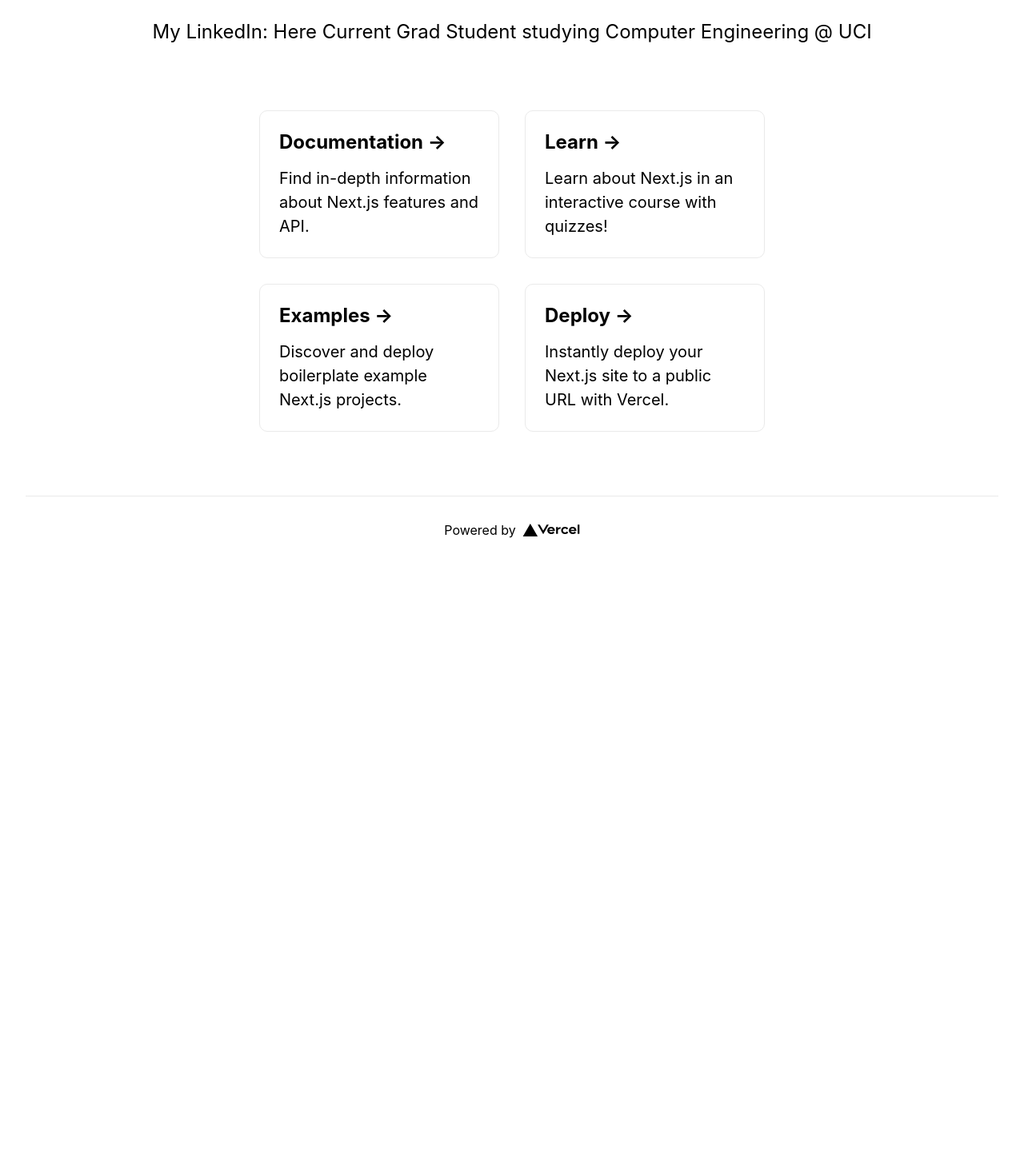
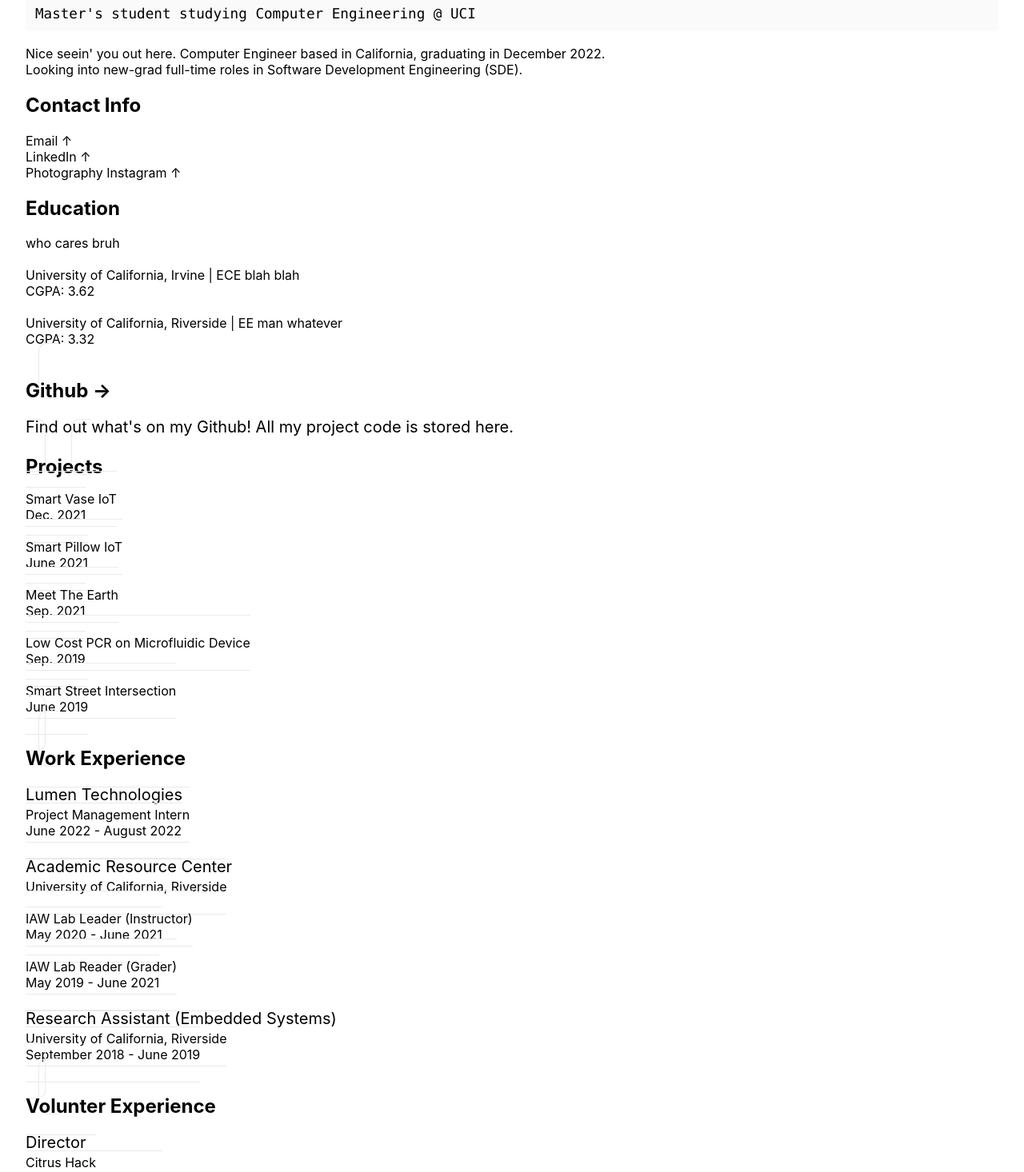
Before and after one commit to jjtrinh99/Website, a Next.js app: page / in a window 1280 px wide. Shown: the part 180-1646 px from the top of the page at 80% size. Before the commit the page ends 885 px from the top, so only its background shows below. Built offline with nearby package versions, Linux system fonts and the light colour scheme.

Commit message:
First push of the website project.

```diff
--- a/pages/index.js
+++ b/pages/index.js
@@ -16,39 +16,113 @@ export default function Home() {
           Jonathan Trinh
         </h1>
 
-        <p className={styles.description}>
-          My LinkedIn:{' '}
-           <a href="https://www.linkedin.com/in/jontrinh/">Here</a>
-           {"\n"}Current Grad Student studying Computer Engineering @ UCI
-        </p>
 
-        <div className={styles.grid}>
-          <a href="https://nextjs.org/docs" className={styles.card}>
-            <h2>Documentation &rarr;</h2>
-            <p>Find in-depth information about Next.js features and API.</p>
+           <br /><p className={styles.code}>Master's student studying Computer Engineering @ UCI</p>
+
+
+        <a className={styles.title}></a>
+
+        Nice seein' you out here. Computer Engineer based in California, graduating in December 2022.
+        <br />Looking into new-grad full-time roles in Software Development Engineering (SDE).
+
+
+       <br /><h2>Contact Info</h2>
+       <a href="mailto: jontrinh99@gmail.com?"> Email &uarr;</a>
+       <a href="https://www.linkedin.com/in/jontrinh/"> LinkedIn &uarr;</a>
+       <a href="https://www.instagram.com/infinitrinh/"> Photography Instagram &uarr;</a>
+
+        <div className={styles.card.active}>
+          <a>
+            <h2>Education</h2>
+            who cares bruh <br /> <br />
+            <a>University of California, Irvine | ECE blah blah</a> <br />
+            CGPA: 3.62 <br /> <br />
+
+            <a> University of California, Riverside | EE man whatever</a> <br />
+            CGPA: 3.32 <br /> <br />
           </a>
 
-          <a href="https://nextjs.org/learn" className={styles.card}>
-            <h2>Learn &rarr;</h2>
-            <p>Learn about Next.js in an interactive course with quizzes!</p>
+          <a href="https://github.com/jjtrinh99" className={styles.card}>
+            <h2>Github &rarr;</h2>
+            <p>Find out what's on my Github! All my project code is stored here. <br /></p>
+          </a>
+
+          <a className={styles.card}>
+            <h2>Projects</h2>
+            Smart Vase IoT
+            <br /> Dec. 2021
+            <br /> <br />
+
+            Smart Pillow IoT
+            <br /> June 2021
+            <br /> <br />
+
+            Meet The Earth
+            <br /> Sep. 2021
+            <br /> <br />
+
+            Low Cost PCR on Microfluidic Device
+            <br /> Sep. 2019
+            <br /> <br />
+
+            Smart Street Intersection
+            <br /> June 2019
+
+
+
+            <br /> <br />
           </a>
 
           <a
-            href="https://github.com/vercel/next.js/tree/canary/examples"
             className={styles.card}
           >
-            <h2>Examples &rarr;</h2>
-            <p>Discover and deploy boilerplate example Next.js projects.</p>
+            <h2>Work Experience</h2>
+
+            <p>Lumen Technologies</p>
+            <a> Project Management Intern</a> <br />
+            June 2022 - August 2022
+            <br /> <br />
+
+            <p>Academic Resource Center</p>
+            <a>University of California, Riverside <br /> <br /></a>
+            <a> IAW Lab Leader (Instructor)</a> <br />
+            May 2020 - June 2021
+            <br /> <br />
+            <a> IAW Lab Reader (Grader)</a> <br />
+            May 2019 - June 2021
+            <br /> <br />
+
+            <p>Research Assistant (Embedded Systems)</p>
+            <a> University of California, Riverside</a> <br />
+            September 2018 - June 2019
+            <br /> <br />
+
           </a>
 
-          <a
-            href="https://vercel.com/new?utm_source=create-next-app&utm_medium=default-template&utm_campaign=create-next-app"
-            className={styles.card}
+          <a className={styles.card}
           >
-            <h2>Deploy &rarr;</h2>
-            <p>
-              Instantly deploy your Next.js site to a public URL with Vercel.
-            </p>
+            <h2>Volunter Experience</h2>
+
+            <p>Director</p>
+            <a> Citrus Hack</a> <br />
+            May 2020 - June 2021
+            <br /> <br />
+
+            <p>Sponsorship Lead</p>
+            <a> Citrus Hack</a> <br />
+            June 2019 - May 2020
+            <br /> <br />
+
+            <p>Secretary</p>
+            <a> Materials Research Society (MRS)</a> <br />
+            June 2019 - June 2020
+            <br /> <br />
+
+            <p>Historian</p>
+            <a> Materials Research Society</a> <br />
+            Sept. 2018 - June 2020
+            <br /> <br />
+
           </a>
         </div>
       </main>
--- a/styles/Home.module.css
+++ b/styles/Home.module.css
@@ -9,7 +9,7 @@
   display: flex;
   flex-direction: column;
   justify-content: center;
-  align-items: center;
+  align-items: left;
 }
 
 .footer {
@@ -30,7 +30,7 @@
 
 .title a {
   color: #0070f3;
-  text-decoration: none;
+  text-decoration: italic;
 }
 
 .title a:hover,
@@ -53,7 +53,7 @@
 .description {
   margin: 4rem 0;
   line-height: 1.5;
-  font-size: 1.5rem;
+  font-size: .8rem;
 }
 
 .code {
@@ -67,7 +67,7 @@
 
 .grid {
   display: flex;
-  align-items: center;
+  align-items: left;
   justify-content: center;
   flex-wrap: wrap;
   max-width: 800px;
```
